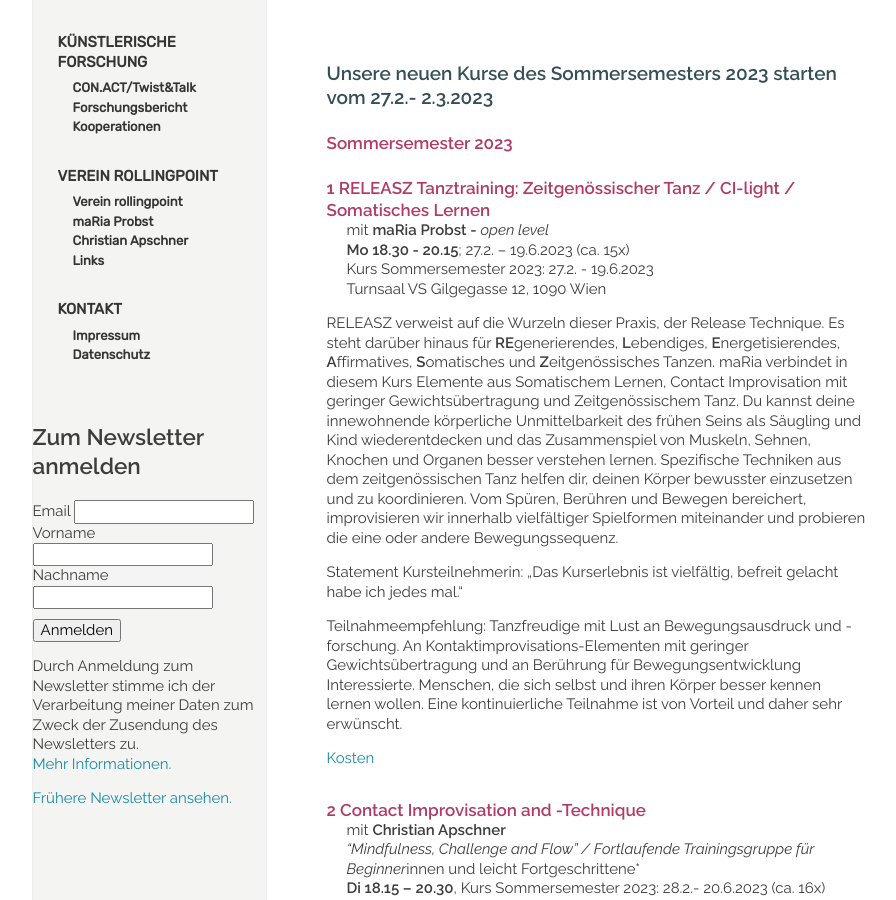
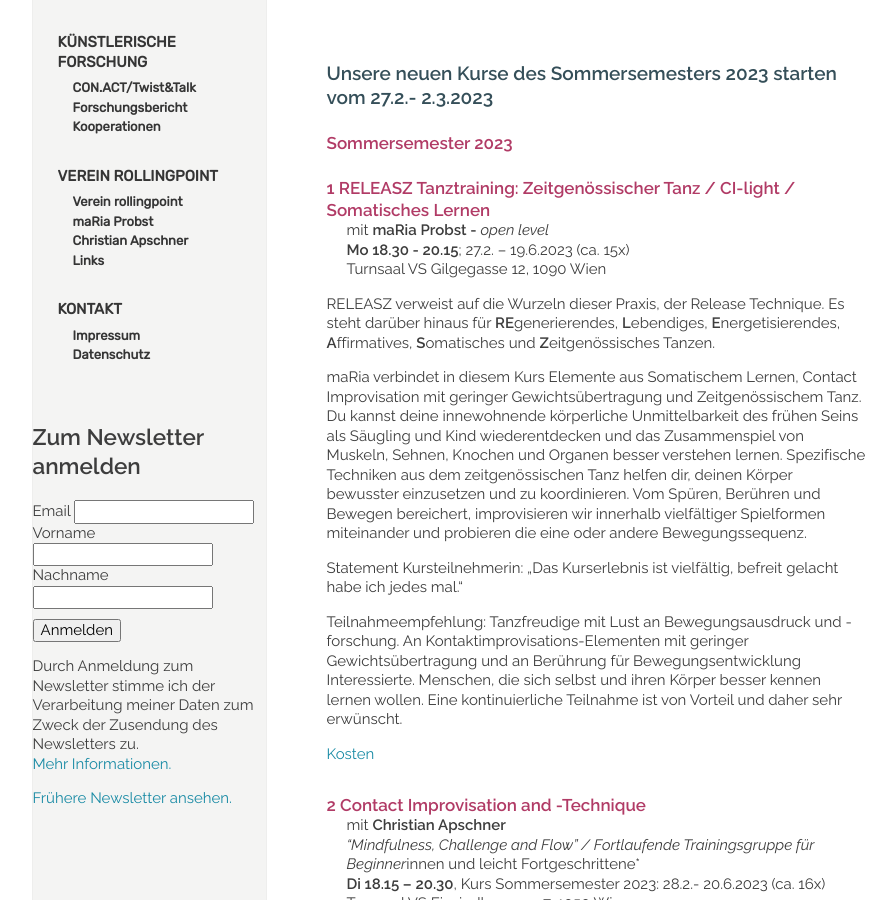
Before and after one commit to manulari/rollingpointat, a Jekyll site: the page built from _pages_de/kurse.md, in a window 1280 px wide and 900 px high, scrolled down 468 px. Shown: the whole window, without its empty margins (152-1048 px from the left). Built offline with Jekyll 4.4.1, drawn with Linux system fonts in a browser that asks for light colours; comment, search, counter and statistics services are not loaded.

Commit message:
Update page (de) “kurse”

```diff
--- a/_pages_de/kurse.md
+++ b/_pages_de/kurse.md
@@ -24,12 +24,13 @@ title: KURSE UND WORKSHOPS
 
 mit **maRia Probst -** *open level*\
 **Mo 18.30 - 20.15**; 27.2. – 19.6.2023 (ca. 15x)\
-Kurs Sommersemester 2023: 27.2. - 19.6.2023\
 Turnsaal VS Gilgegasse 12, 1090 Wien
 
 RELEASZ verweist auf die Wurzeln dieser Praxis, der Release Technique. Es steht darüber
 hinaus für **RE**generierendes, **L**ebendiges, **E**nergetisierendes, **A**ffirmatives, **S**omatisches und
-**Z**eitgenössisches Tanzen. maRia verbindet in diesem Kurs Elemente aus
+**Z**eitgenössisches Tanzen.
+
+maRia verbindet in diesem Kurs Elemente aus
 Somatischem Lernen, Contact Improvisation mit geringer Gewichtsübertragung und
 Zeitgenössischem Tanz. Du kannst deine innewohnende körperliche Unmittelbarkeit des frühen Seins als Säugling und Kind wiederentdecken und das Zusammenspiel von Muskeln, Sehnen, Knochen und
 Organen besser verstehen lernen. Spezifische Techniken aus dem zeitgenössischen Tanz
```
